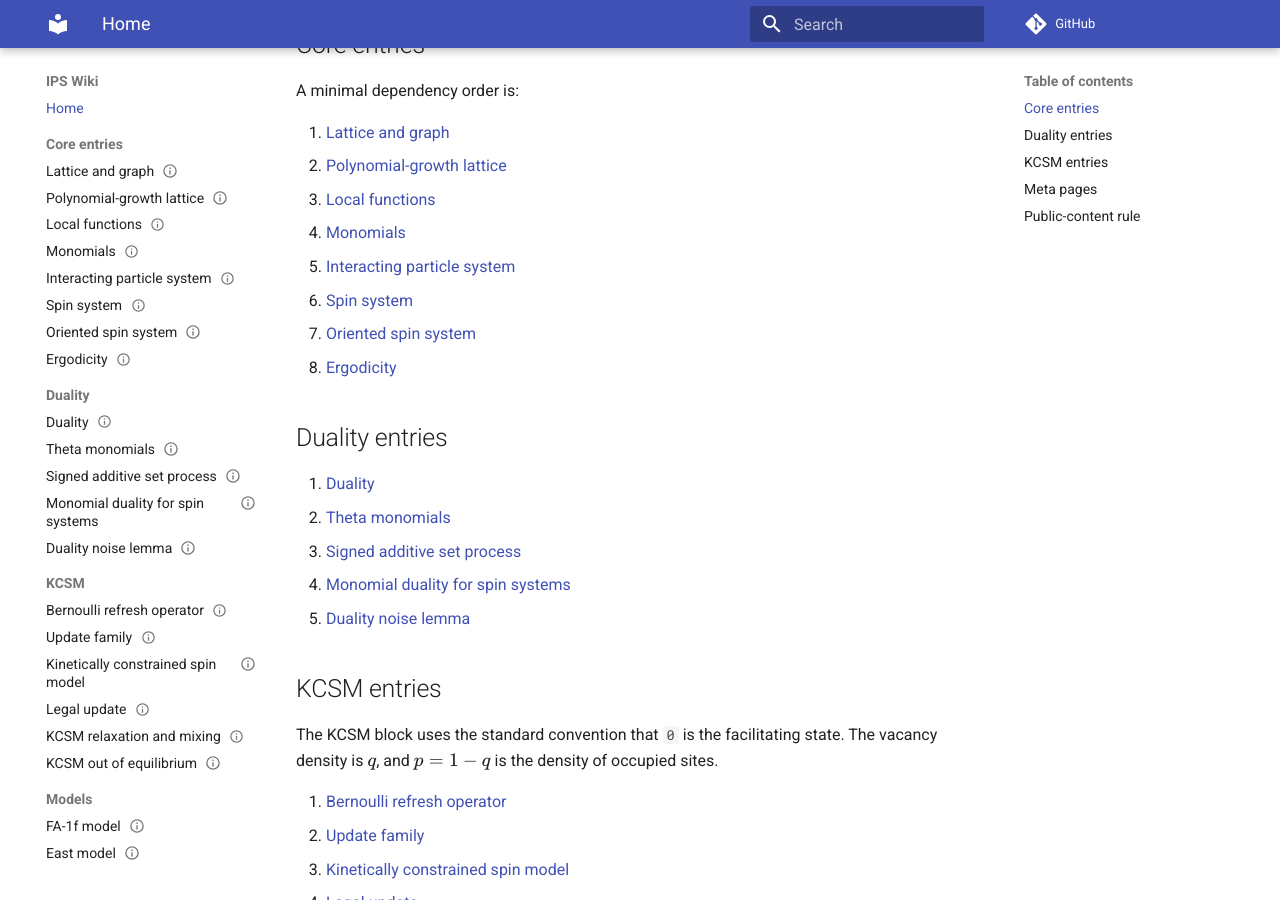
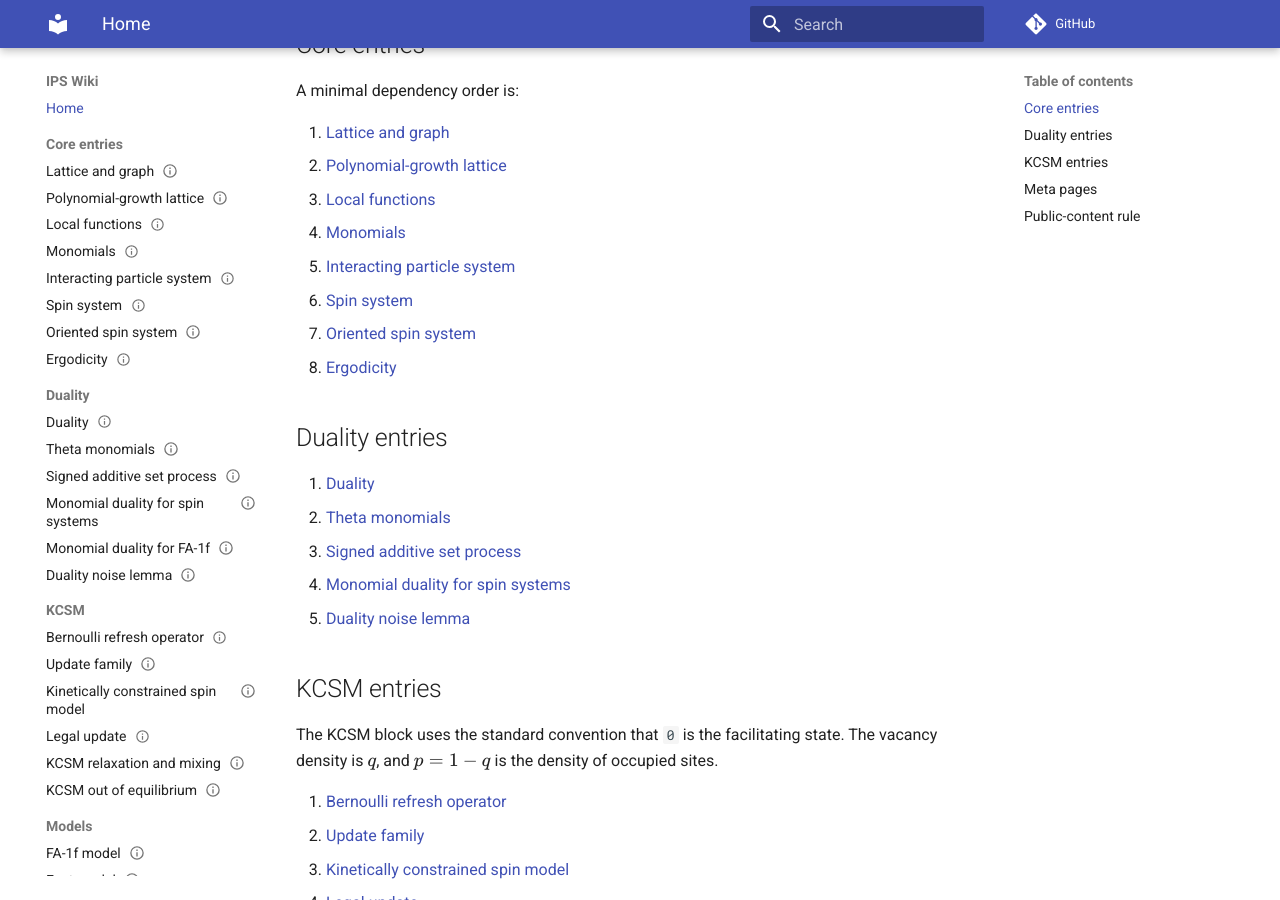
Before and after one commit to maciejgluchowski86-beep/ips-wiki, an MkDocs documentation site: the page built from docs/index.md, in a window 1280 px wide and 900 px high, scrolled down 311 px. Built offline with MkDocs 1.6.1 and Material for MkDocs 9.7.7, drawn with Linux system fonts in a browser that asks for light colours; comment, search, counter and statistics services are not loaded.

Commit message:
Add FA-1f duality entry to navigation

```diff
--- a/mkdocs.yml
+++ b/mkdocs.yml
@@ -33,6 +33,7 @@ nav:
       - Theta monomials: entries/theta-monomials.md
       - Signed additive set process: entries/signed-additive-set-process.md
       - Monomial duality for spin systems: entries/monomial-duality-for-spin-systems.md
+      - Monomial duality for FA-1f: entries/monomial-duality-for-fa-1f.md
       - Duality noise lemma: entries/duality-noise-lemma.md
   - KCSM:
       - Bernoulli refresh operator: entries/bernoulli-refresh-operator.md
```
